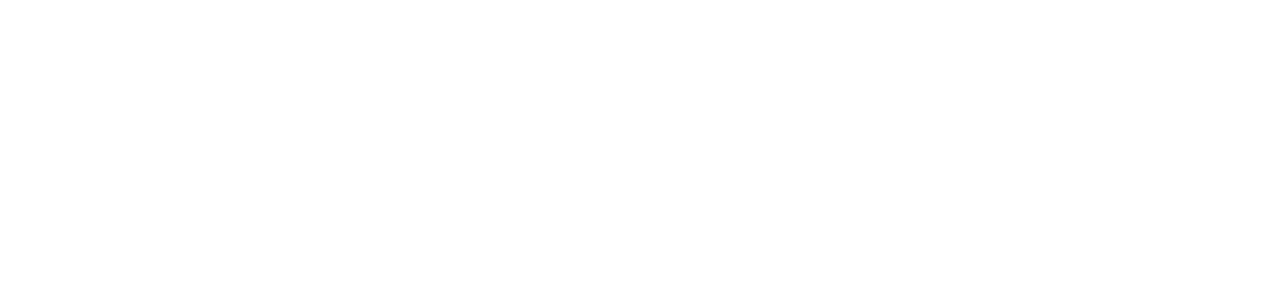
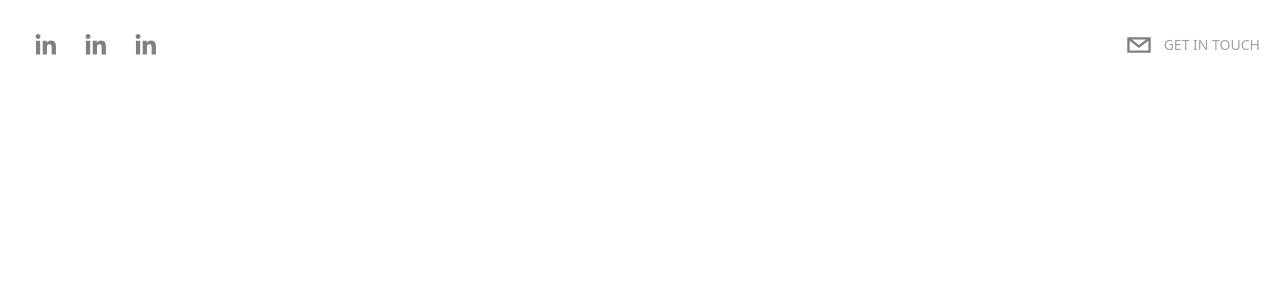
Before and after one commit to formidabilus/portfolio-2.0, a Next.js app: page / in a window 1280 px wide. Shown: the top 300 px of the page. Built offline with nearby package versions, Linux system fonts and the light colour scheme.

Commit message:
added Header.tsx and imported SocialIcons to which I applied some styling

```diff
--- /dev/null
+++ b/components/Header.tsx
@@ -0,0 +1,41 @@
+import React from "react";
+import { SocialIcon } from "react-social-icons";
+
+type Props = {};
+
+const Header = (props: Props) => {
+  return (
+    <header className="sticky top-0 p-5 flex items-start justify-between max-w-7xl mx-auto z-20 xl:items-center">
+      <div className="flex flex-rox items-center">
+        <SocialIcon
+          url="https://www.linkedin.com"
+          fgColor="gray"
+          bgColor="transparent"
+        />
+        <SocialIcon
+          url="https://www.linkedin.com"
+          fgColor="gray"
+          bgColor="transparent"
+        />
+        <SocialIcon
+          url="https://www.linkedin.com"
+          fgColor="gray"
+          bgColor="transparent"
+        />
+      </div>
+      <div className="flex flex-row items-center text-gray-300 cursor-pointer">
+        <SocialIcon
+          className="cursor-pointer"
+          network="email"
+          fgColor="gray"
+          bgColor="transparent"
+        />
+        <p className="uppercase hidden md:inline-flex text-sm text-gray-400">
+          Get In Touch
+        </p>
+      </div>
+    </header>
+  );
+};
+
+export default Header;
--- a/package.json
+++ b/package.json
@@ -11,7 +11,8 @@
   "dependencies": {
     "next": "^12.3.0",
     "react": "18.2.0",
-    "react-dom": "18.2.0"
+    "react-dom": "18.2.0",
+    "react-social-icons": "^5.15.0"
   },
   "devDependencies": {
     "@types/node": "18.13.0",
--- a/pages/index.tsx
+++ b/pages/index.tsx
@@ -1,5 +1,6 @@
 import type { NextPage } from "next";
 import Head from "next/head";
+import Header from "../components/Header";
 
 const Home: NextPage = () => {
   return (
@@ -8,6 +9,7 @@
         <title>Razvan Chiriac</title>
       </Head>
       {/* Header */}
+      <Header />
 
       {/* Hero */}
 
@@ -18,6 +20,8 @@
       {/* Skills */}
 
       {/* Projects */}
+
+      {/* Contact Me */}
     </div>
   );
 };
```
Also changed, not shown: 1 other file (tests, documents, lock files or other folders).
